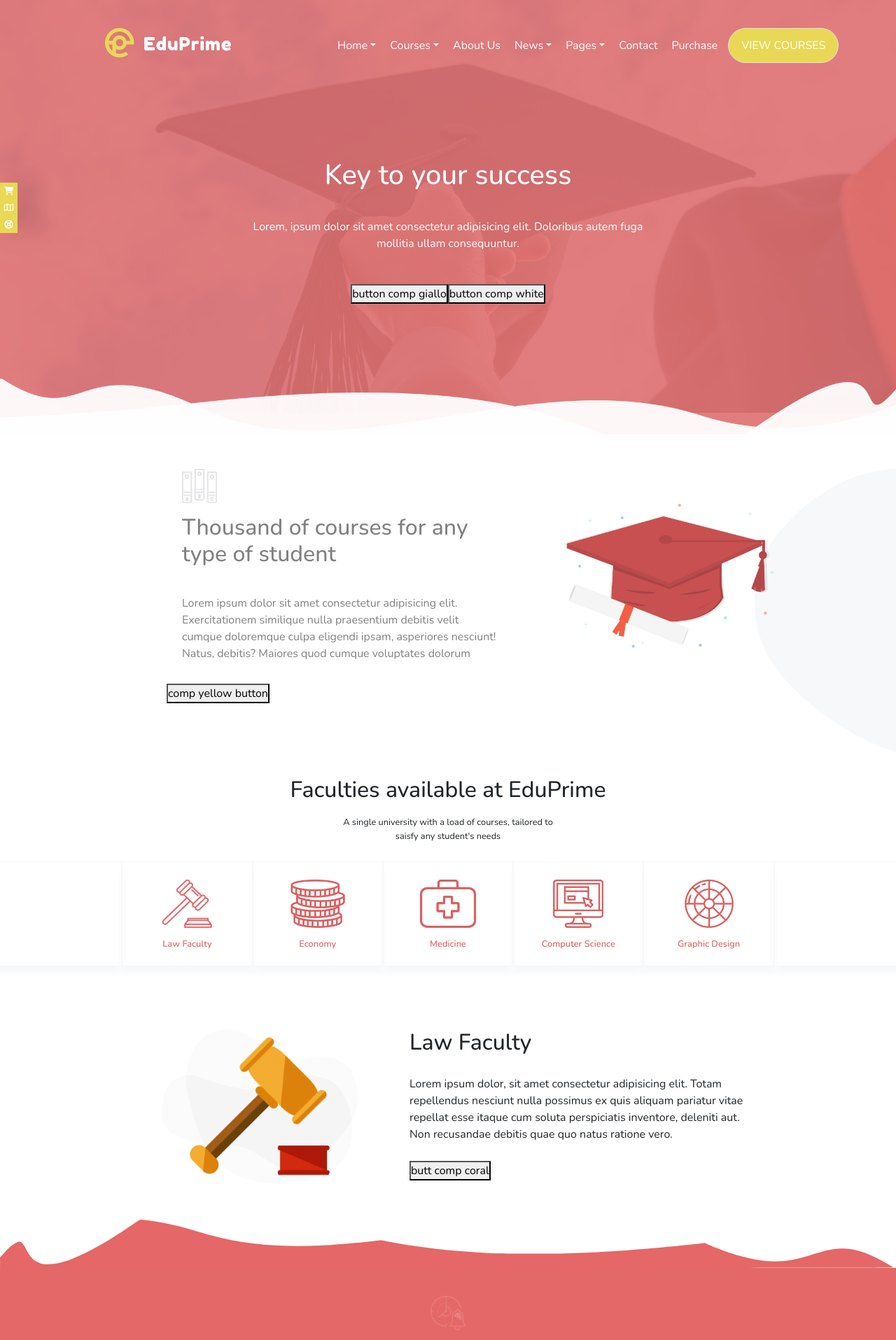
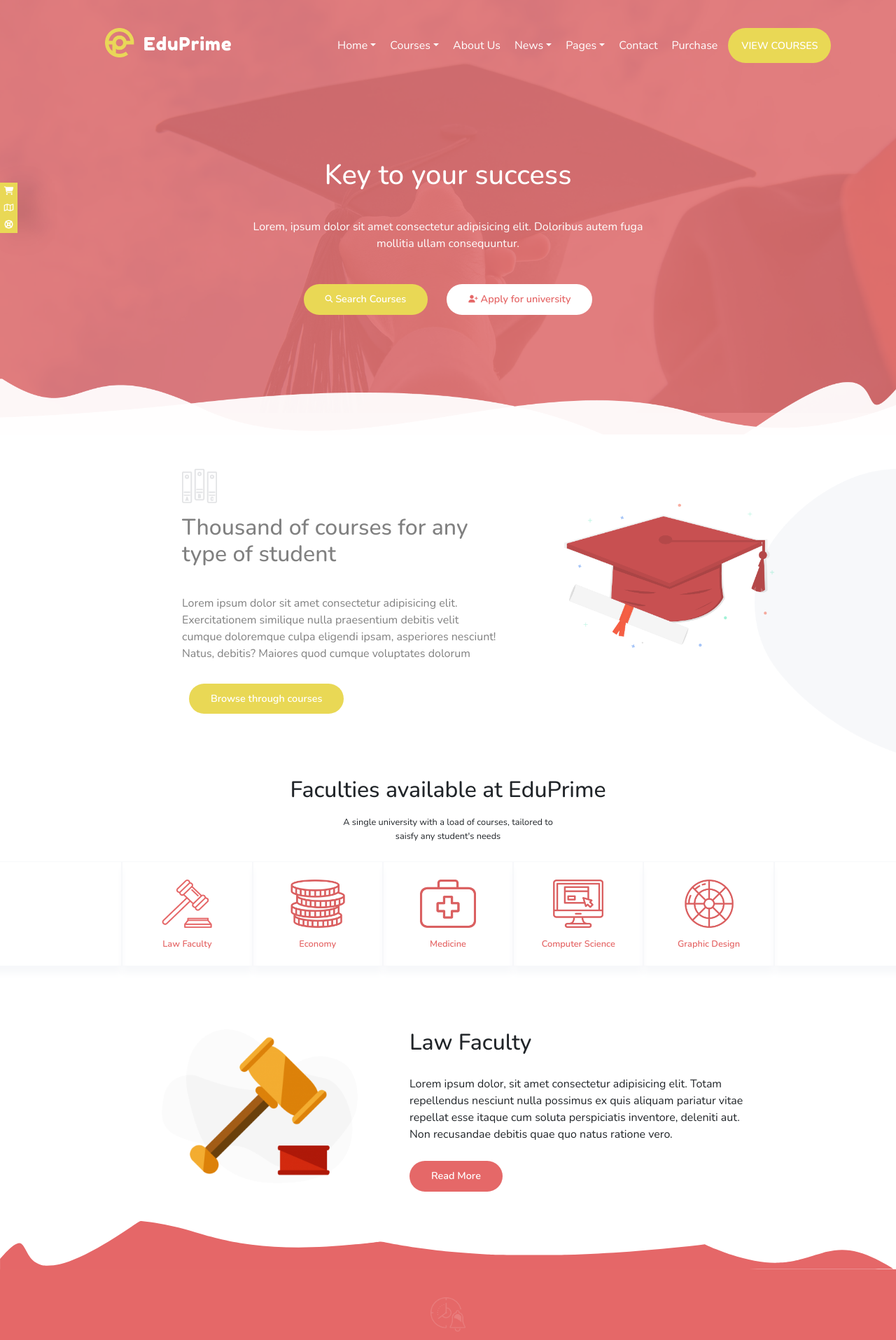
Before and after one commit to Michela30/Progetto-frontend, a Vue app: page / in a window 1280 px wide. Shown: the top 1915 px of the page at 70% size. Built offline with nearby package versions, Linux system fonts and the light colour scheme.

Commit message:
button component

```diff
--- a/src/components/FirstSectionMain.vue
+++ b/src/components/FirstSectionMain.vue
@@ -1,5 +1,6 @@
 <script>
 //import
+import myButton from './myButton.vue';
 
    export default {
     data() {
@@ -26,7 +27,17 @@
                 image: 'Palette-tabs-v2.png',
                 title: 'Graphic Design'
             }
-        ]
+        ],
+        buttonFour: {
+            title: 'Browse through courses',
+            color: 'button-yellow',
+            icon: null,
+        },
+        buttonFive: {
+            title: 'Read More',
+            color: 'button-coral',
+            icon: null,
+        }
       }
     },
     methods: {
@@ -37,6 +48,7 @@
     },
     components: {
         //dichiarazione
+        myButton
     },
     props:{
         //utilizzo per file padre
@@ -68,9 +80,11 @@
                         <p>
                             Lorem ipsum dolor sit amet consectetur adipisicing elit. Exercitationem similique nulla praesentium debitis velit cumque doloremque culpa eligendi ipsam, asperiores nesciunt! Natus, debitis? Maiores quod cumque voluptates dolorum
                         </p>
-                        <button class="ms-5">
-                            comp yellow button
-                        </button>
+                        <span class="buttonFour">
+                            <myButton
+                            :title="buttonFour.title"
+                            :color="buttonFour.color"/>
+                        </span>
 
                     </div>
 
@@ -144,9 +158,11 @@
                         Lorem ipsum dolor, sit amet consectetur adipisicing elit. Totam repellendus nesciunt nulla possimus ex quis aliquam pariatur vitae repellat esse itaque cum soluta perspiciatis inventore, deleniti aut. Non recusandae debitis quae quo natus ratione vero.
                     </p>
 
-                    <button>
-                        butt comp coral
-                    </button>
+                    <span class="buttonFive">
+                            <myButton
+                            :title="buttonFive.title"
+                            :color="buttonFive.color"/>
+                        </span>
 
                 </div>
             </div>
--- a/src/components/HeaderComponent.vue
+++ b/src/components/HeaderComponent.vue
@@ -96,15 +96,22 @@ import myButton from './myButton.vue';
             }
         ],
 
-        buttonData: [
-            {
-                title: 'VIEW COURSES',
-                color: 'button-yellow',
-                icon: null,
-                colorHoverWhite: ':hover'
+        buttonUno: {
+            title: 'VIEW COURSES',
+            color: 'button-yellow',
+            icon: null,
+        },
+        buttonDue: {
+            title: 'Search Courses',
+            color: 'button-yellow',
+            icon: 'fa solid fa-magnifying-glass fa-xs',
+        },
+        buttonTre: {
+            title: 'Apply for university',
+            color: 'button-white',
+            icon: 'fa solid fa-user-plus fa-xs',
+        }
 
-            }
-        ]
       }
     },
     methods: {
@@ -158,11 +165,11 @@ import myButton from './myButton.vue';
 
                         </li>
 
-                        <myButton
-                        v-for="singleButton in buttonData"
-                        :title="singleButton.title"
-                        :color="singleButton.color"
-                        :colorHover="singleButton.colorHoverWhite"/>
+                        <span class="header-top-button">
+                            <myButton
+                            :title="buttonUno.title"
+                            :color="buttonUno.color"/>
+                        </span>
                     </ul>
                 </nav>
             </div>
@@ -186,13 +193,20 @@ import myButton from './myButton.vue';
                     </p>
 
                     <div class="d-flex justify-content-center">
-                        <button>
-                            button comp giallo
-                        </button>
 
-                        <button>
-                            button comp white
-                        </button>
+                        <span class="buttonDue">
+                            <myButton
+                            :title="buttonDue.title"
+                            :color="buttonDue.color"
+                            :icon="buttonDue.icon"/>
+                        </span>
+
+                        <span class="buttonTre">
+                            <myButton
+                            :title="buttonTre.title"
+                            :color="buttonTre.color"
+                            :icon="buttonTre.icon"/>
+                        </span>
 
                     </div>
                 </div>
@@ -314,14 +328,5 @@ header{
     }
 }
 
-.button-yellow{
-    background-color: $color-yellow;
-    color: white;
-}
-
-// .hovercolor-white{
-//     background-color: white;
-//     color: $color-coral-primary;;
-// }
 
 </style>
--- a/src/components/MainComponent.vue
+++ b/src/components/MainComponent.vue
@@ -4,7 +4,7 @@ import FirstSectionMain from './FirstSectionMain.vue'
 import SecondSectionMain from './SecondSectionMain.vue'
 import ThirdSectionMain from './ThirdSectionMain.vue'
 import FourthSectionMain from './FourthSectionMain.vue'
-
+import myButton from './myButton.vue';
 
    export default {
     data() {
@@ -46,7 +46,7 @@ import FourthSectionMain from './FourthSectionMain.vue'
         SecondSectionMain,
         ThirdSectionMain,
         FourthSectionMain,
-
+        myButton
     },
     props:{
         //utilizzo per file padre
--- a/src/components/SecondSectionMain.vue
+++ b/src/components/SecondSectionMain.vue
@@ -1,5 +1,6 @@
 <script>
 //import
+import myButton from './myButton.vue';
 
    export default {
     data() {
@@ -21,7 +22,17 @@
                 time: '12 Feb 13.30 PM',
                 text: ' Lorem ipsum dolor sit amet consectetur adipisicing elit. Fuga nam, fugiat aut quidem laboriosam mollitia.'
             }
-        ]
+        ],
+        buttonSix: {
+            title: 'Find More',
+            color: 'button-coral',
+            icon: 'fa solid fa-plus fa-xs',
+        },
+        buttonSeven: {
+            title: 'View all events',
+            color: 'button-yellow',
+            icon: null,
+        }
       }
     },
     methods: {
@@ -30,6 +41,7 @@
     },
     components: {
         //dichiarazione
+        myButton
     },
     props:{
         //utilizzo per file padre
@@ -134,16 +146,21 @@
                             {{ singleCard.text }}
                         </p>
 
-                        <button>
-                            + find more
-                        </button>
+                        <div class="buttonSix">
+                            <myButton
+                            :title="buttonSix.title"
+                            :color="buttonSix.color"
+                            :icon="buttonSix.icon"/>
+                        </div>
                     </div>
 
                 </div>
 
-                <button class="mt-5">
-                    view all events
-                </button>
+                <div class="buttonSeven">
+                    <myButton
+                    :title="buttonSeven.title"
+                    :color="buttonSeven.color"/>
+                </div>
             </div>
         </div>
 
@@ -237,6 +254,7 @@
             background-color: white;
             color: black;
             padding: 25px 10px;
+            position: relative;
 
             p{
                 font-size: 0.7em;
--- a/src/components/ThirdSectionMain.vue
+++ b/src/components/ThirdSectionMain.vue
@@ -1,5 +1,7 @@
 <script>
 //import
+import myButton from './myButton.vue';
+
 
    export default {
     data() {
@@ -30,7 +32,22 @@
                 teacher: 'James Collins',
                 price: 'Free'
             }
-        ]
+        ],
+        buttonEight: {
+            title: 'View Course',
+            color: 'button-coral',
+            icon: 'fa solid fa-eye fa-xs',
+        },
+        buttonNine: {
+            title: 'Discover the Method',
+            color: 'button-coral',
+            icon: null,
+        },
+        buttonTen: {
+            title: 'List of Fees',
+            color: 'button-coral',
+            icon: null,
+        }
       }
     },
     methods: {
@@ -42,6 +59,7 @@
     },
     components: {
         //dichiarazione
+        myButton
     },
     props:{
         //utilizzo per file padre
@@ -97,9 +115,12 @@
                         </small></strong>
                     </div>
 
-                    <button>
-                        view course
-                    </button>
+                    <span class="buttonEight">
+                        <myButton
+                        :title="buttonEight.title"
+                        :color="buttonEight.color"
+                        :icon="buttonEight.icon"/>
+                    </span>
 
                 </div>
             </div>
@@ -119,9 +140,11 @@
                         <p>
                             Lorem, ipsum dolor sit amet consectetur adipisicing elit. Sit, doloribus aspernatur numquam nobis odit possimus consequuntur quod a tenetur nemo. Quibusdam delectus hic reprehenderit explicabo possimus repudiandae obcaecati nihil nobis.
                         </p>
-                        <button>
-                            comp yellow button
-                        </button>
+                        <div class="buttonNine">
+                            <myButton
+                            :title="buttonNine.title"
+                            :color="buttonNine.color"/>
+                        </div>
                     </div>
                 </div>
 
@@ -155,9 +178,11 @@
                     <p>
                         Lorem, ipsum dolor sit amet consectetur adipisicing elit. Sit, doloribus aspernatur numquam nobis odit possimus consequuntur quod a tenetur nemo. Quibusdam delectus hic reprehenderit explicabo possimus repudiandae obcaecati nihil nobis.
                     </p>
-                    <button>
-                        comp yellow button
-                    </button>
+                    <div class="buttonNine">
+                        <myButton
+                        :title="buttonTen.title"
+                        :color="buttonTen.color"/>
+                    </div>
                 </div>
                 </div>
             </div>
@@ -184,6 +209,7 @@
         text-align: center;
         height: 200px;
         box-shadow: 0px 2px 13px 6px #F7F8FA;
+        position: relative;
         .icon-box{
             margin-top: 15px;
             width: 50px;
--- a/src/components/myButton.vue
+++ b/src/components/myButton.vue
@@ -20,8 +20,6 @@
         title: String,
         color: String,
         icon: String,
-        colorHover: String
-
     }
 
 
@@ -31,7 +29,7 @@
 
 <template>
 
-    <button :style="colorHover" :class="color" class="border rounded-pill">
+    <button :class="color" class="rounded-pill">
         <i :class="icon">
 
         </i>
@@ -47,7 +45,108 @@
 @use '../assets/scss/variables.scss' as *;
 
 button{
+    border: 1px solid transparent;
+    padding: 10px 30px;
+    font-size: 0.9em;
+    font-weight: bolder;
+}
+
+//button component 1
+
+.button-yellow{
+    background-color: $color-yellow;
+    color: white;
+}
+.header-top-button button{
     padding: 4px 18px;
+}
+.header-top-button button:hover{
+    background-color: white;
+    color: $color-coral-primary;
+}
+
+//button component 2
+
+.buttonDue button{
+    margin-left: 80px;
+}
+.buttonDue button:hover{
+    background-color: $color-coral-primary;
+    color: white;
+}
+//button component 3
+
+.button-white{
+    background-color: white;
+    color: $color-coral-primary;
+}
+
+.buttonTre button:hover{
+    background-color: $color-coral-secondary;
+    color: white;
+}
+
+.buttonTre button{
+    margin-right: 80px;
+}
+
+//button component 4
+
+.buttonFour button{
+    margin-left: 80px;
+}
+.buttonFour button:hover{
+    background-color: $color-red;
+    color: white;
+}
+
+//button component 5
+.button-coral{
+    color: white;
+    background-color: $color-coral-primary;
+}
+
+.buttonFive button{
+
+    margin-left: 80px;
+}
+.buttonFive button:hover{
+    background-color: $color-yellow;
+}
+
+//button component 6
+
+.buttonSix button{
+    padding: 4px 18px;
+    position: absolute;
+    bottom: -10px;
+    left: 65px;
+    box-shadow: -1px 7px 15px -2px #000000;
+}
+
+//button component 7
+.buttonSeven button{
+    margin-top: 50px;
+}
+
+.buttonSeven button:hover{
+    background-color: $color-coral-primary;
+    color: white;
+    box-shadow: -2px 4px 25px -12px #000000;
+}
+
+//button component 8
+.buttonEight button{
+    padding: 1px 10px;
+    position: absolute;
+    bottom: -10px;
+    left: 40px;
+}
+
+//button component 9/10
+
+.buttonNine button:hover{
+    background-color: $color-yellow;
 }
 
 </style>
```
